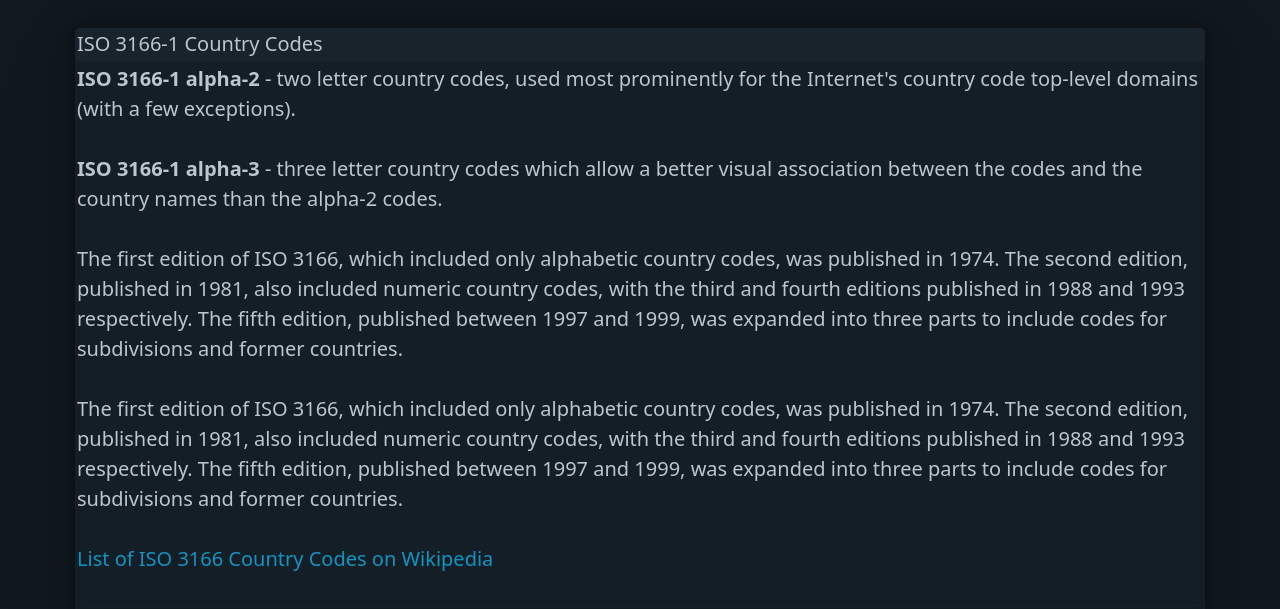
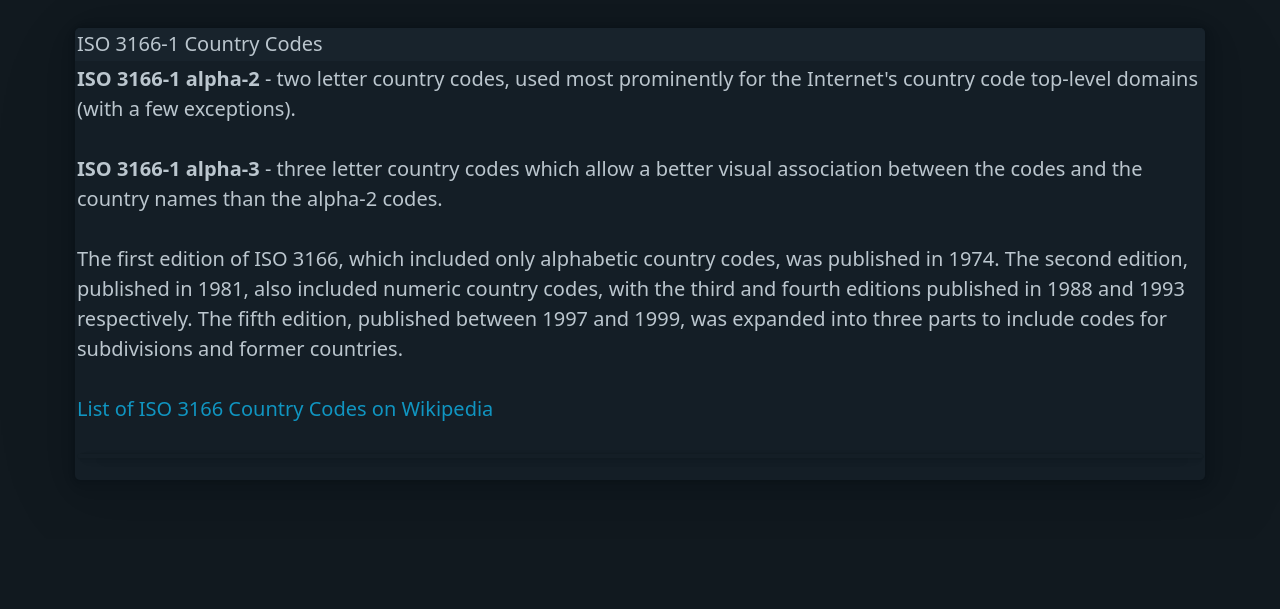
Before and after one commit to Costa365/CountryInfo, a plain HTML site: page index.html in a window 1280 px wide. Shown: the part 261-870 px from the top of the page. After the commit the page ends 800 px from the top, so only its background shows below. Drawn offline with nearby package versions, Linux system fonts and the light colour scheme.

Commit message:
Removed duplicate content

```diff
--- a/index.html
+++ b/index.html
@@ -21,10 +21,6 @@
         </p>
         <p>
           <b>ISO 3166-1 alpha-3</b> - three letter country codes which allow a better visual association between the codes and the country names than the alpha-2 codes.
-        </p>
-
-        <p>
-          The first edition of ISO 3166, which included only alphabetic country codes, was published in 1974. The second edition, published in 1981, also included numeric country codes, with the third and fourth editions published in 1988 and 1993 respectively. The fifth edition, published between 1997 and 1999, was expanded into three parts to include codes for subdivisions and former countries.
         </p>
 
         <p>
```
